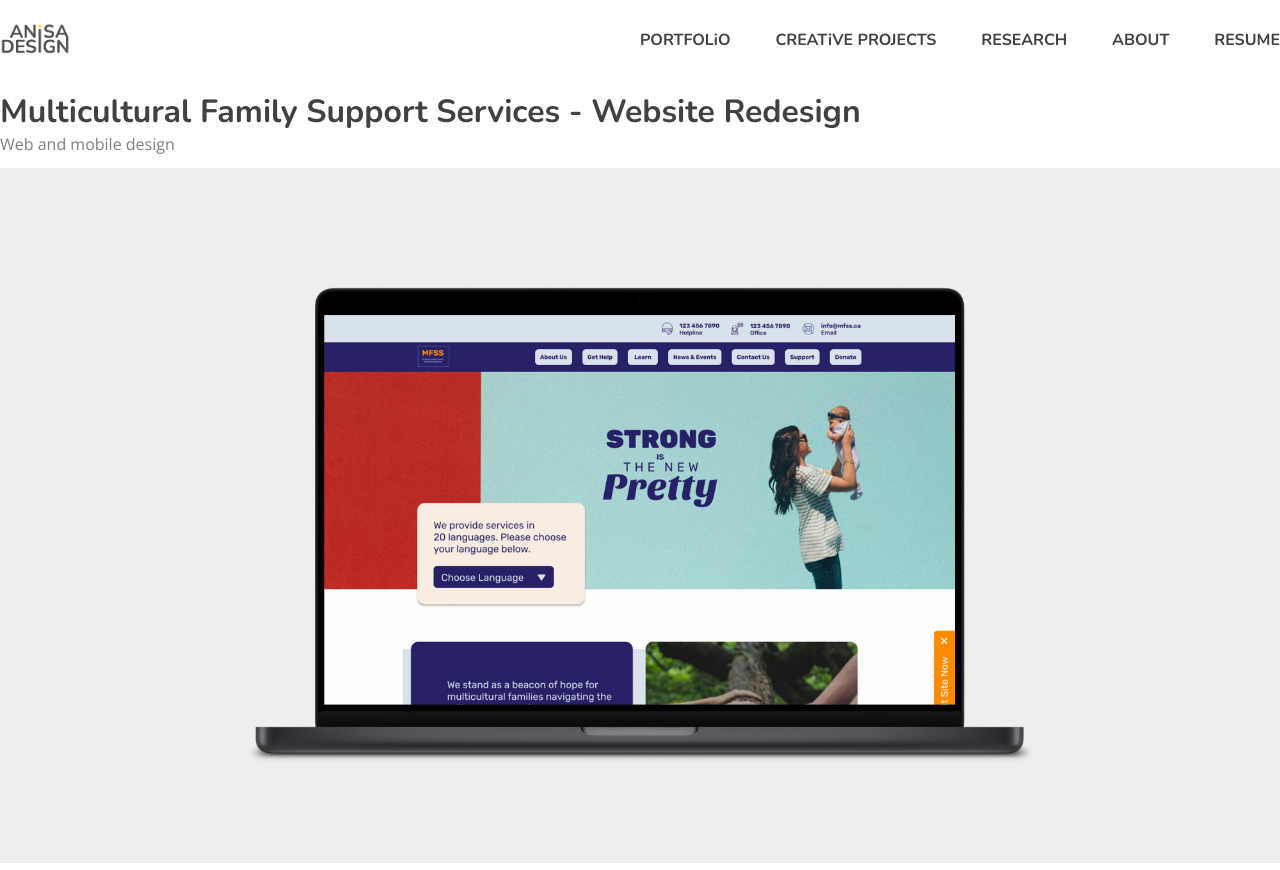
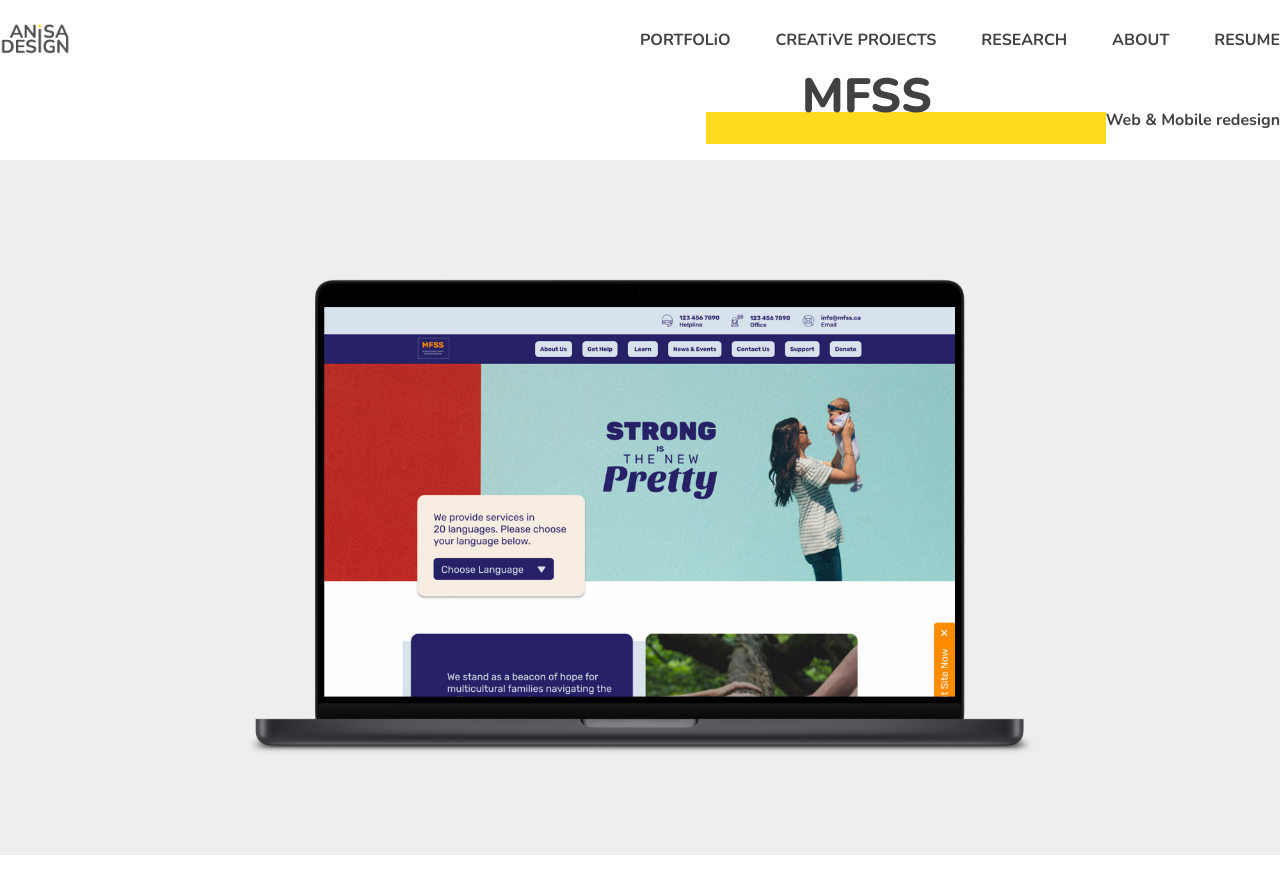
Before and after one commit to AnisaDesign/web-portfolio, a plain HTML site: page mfss.html in a window 1280 px wide. Shown: the top 870 px of the page. Drawn offline with nearby package versions, Linux system fonts and the light colour scheme.

Commit message:
about and mfss change update

```diff
--- a/css/stylesheet.css
+++ b/css/stylesheet.css
@@ -201,34 +201,31 @@ margin-top: 1rem;
 .text-01{
   display:flex;
   flex-direction: column;
-  padding-top: 1rem;
+  padding-top: 30rem;
   width: 50%;
   margin-top: 0;
   margin-left:0;
   margin-right:1rem;
-  padding-top: 30rem;
 }
 
 .text-02{
   display:flex;
   flex-direction: column;
-  padding-top: 1rem;
+  padding-top: 34rem;
   width: 50%;
   margin-top: 0;
   margin-left:0;
   margin-right:1rem;
-  padding-top: 34rem;
 }
 
 .text-03{
   display:flex;
   flex-direction: column;
-  padding-top: 1rem;
+  padding-top: 48rem;
   width: 50%;
   margin-top: 0;
   margin-left:0;
   margin-right:1rem;
-  padding-top: 48rem;
 }
 
 .image-01{
@@ -237,7 +234,24 @@ margin-top: 1rem;
   padding-right: 1rem;
   margin-bottom: 1rem;
 }
-/*----Work Page----*/
+/*----MFSS page----*/
+
+.headline-wrapper{
+  background: #FFDB20;
+  display: flex;
+  align-items:flex-end;
+  justify-content:flex-end;
+  position:relative;
+  min-height: 2rem;
+  width:25rem;
+  margin-left: -2rem;
+}
+
+.headline{
+  position: absolute;
+  font-size: 3rem;
+  left: 6rem;
+}
 
 .title-text{
     display: flex;
--- a/mfss.html
+++ b/mfss.html
@@ -54,12 +54,21 @@
 
         <!--end of nav container-->
 
-      <section class="work-intro">
+      <!--<section class="work-intro">
         <div>
             <h2>Multicultural Family Support Services - Website Redesign</h2>
             <p style="color:#807E7E">Web and mobile design</p>
         </div>
-      </section>
+      </section>-->
+
+      <header>
+        <div class="headline-wrapper">
+        <h1 class="headline">MFSS</h1>
+        </div>
+        <div>
+          <h3>Web & Mobile redesign</h3>
+        </div>
+      </header>
 
       <figure class="intro">
         <img
```
Also changed, not shown: about.html (renamed from info.html).
